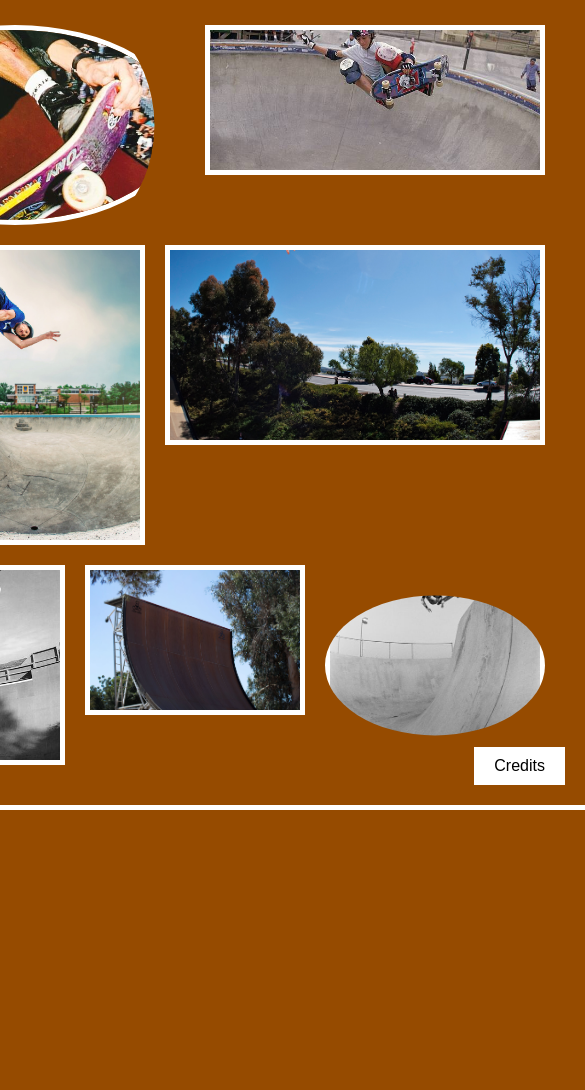
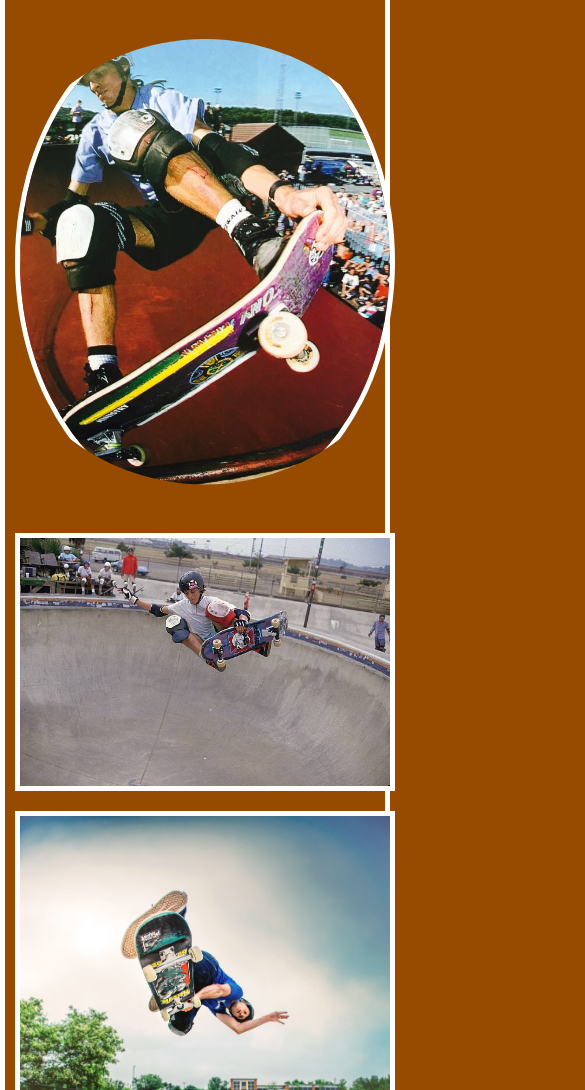
Before and after one commit to huntieezz/frame, a plain HTML site: page index.html in a window 390 px wide. Shown: the part 78-1168 px from the top of the page, 585 px wide, since content can reach past the window. Before the commit the page ends 888 px from the top, so only its background shows below. Drawn offline with Linux system fonts and the light colour scheme.

Commit message:
Responsive Layout

```diff
--- a/index.html
+++ b/index.html
@@ -23,7 +23,7 @@
     <div id="credits-modal" class="credits-modal">
       <div class="credits-content">
         <span class="close" onclick="hideCredits()">&times;</span>
-        <p>Wwebsite by Hunter</p>
+        <p>Website by Hunter</p>
       </div>
     </div>
   </div>
--- a/style.css
+++ b/style.css
@@ -125,3 +125,55 @@ h1 {
     font-weight: bold;
     cursor: pointer;
 }
+
+/* Media Queries for Responsive Design */
+@media (max-width: 768px) {
+    .frame-container {
+        width: 100%;
+        padding: 10px;
+        margin: 10px;
+    }
+
+    .frame {
+        flex: 1 1 calc(50% - 20px); /* Adjust the width of each frame */
+        max-width: calc(50% - 20px); /* Ensure frames don't exceed the container width */
+    }
+
+    .frame.circle,
+    .frame.square-small,
+    .frame.square-big,
+    .frame.rectangle,
+    .frame.oval {
+        width: 100%; /* Make frames full width */
+        height: auto; /* Adjust height automatically */
+    }
+}
+
+@media (max-width: 480px) {
+    .frame-container {
+        width: 100%;
+        padding: 5px;
+        margin: 5px;
+    }
+
+    .frame {
+        flex: 1 1 100%; /* Make each frame take full width */
+        max-width: 100%; /* Ensure frames don't exceed the container width */
+    }
+
+    .frame.circle,
+    .frame.square-small,
+    .frame.square-big,
+    .frame.rectangle,
+    .frame.oval {
+        width: 100%; /* Make frames full width */
+        height: auto; /* Adjust height automatically */
+    }
+
+    .credits-button {
+        bottom: 10px;
+        right: 10px;
+        padding: 5px 10px;
+        font-size: 14px;
+    }
+}
```
